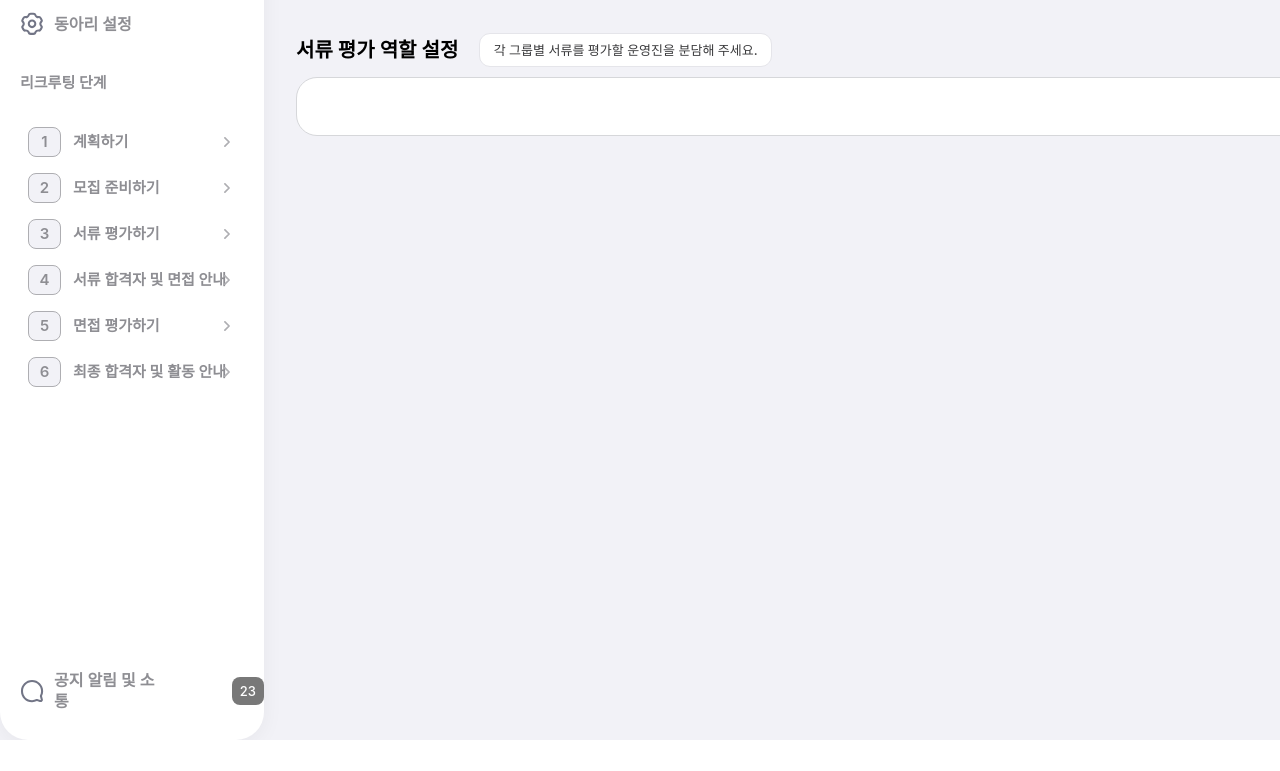
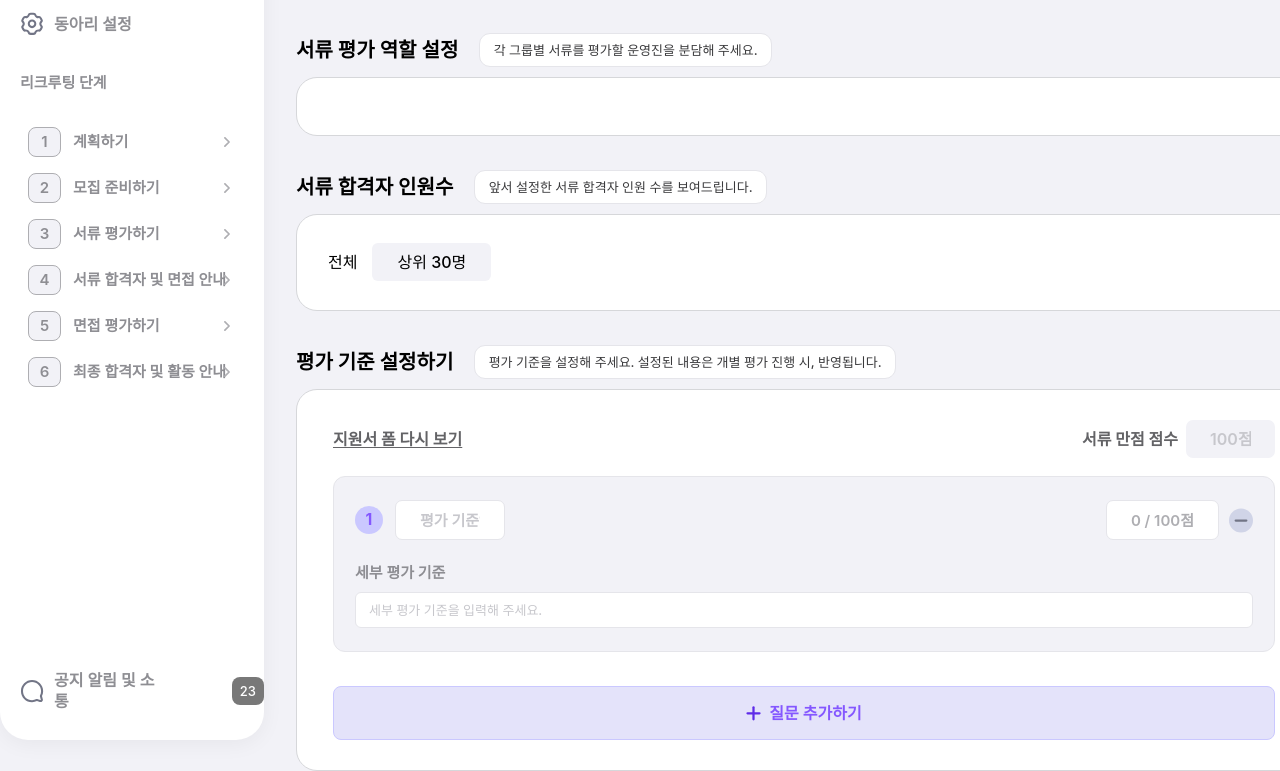
Before and after one commit to Cluting/cluting-frontend, a React (Create React App) app: page /recruting/03_document_evaluation in a window 1280 px wide. Shown: the part 255-1026 px from the top of the page. Before the commit the page ends 995 px from the top, so only its background shows below. Built offline with nearby package versions, Linux system fonts and the light colour scheme; a web font is replaced by a local one.

Commit message:
🎨 style: 서류 평가 준비하기 UI

```diff
--- a/src/components/recruting/_02_prepare/_05/GroupQuestion.tsx
+++ b/src/components/recruting/_02_prepare/_05/GroupQuestion.tsx
@@ -320,7 +320,7 @@ export default function GroupQuestion() {
               className="absolute top-0 left-0 opacity-0 group-hover:opacity-100 "
             />
           </div>
-          질문 추가하기
+          <span className="text-callout">질문 추가하기</span>
         </button>
       </div>
     </form>
--- a/src/components/recruting/_03_document_evaluation/_01/DocumentReviewPrepContainer.tsx
+++ b/src/components/recruting/_03_document_evaluation/_01/DocumentReviewPrepContainer.tsx
@@ -61,17 +61,17 @@ export default function DocumentReviewPrepContainer() {
           </div>
         </div>
 
-        <div className="flex gap-[15px] mt-[10px] h-auto py-[28px] pb-[29px] px-[31px] bg-white-100 border border-[#D6D7DA] rounded-[21px]">
+        <div className="flex gap-[15px] mt-[10px] w-full h-auto py-[28px] pb-[29px] px-[31px] bg-white-100 border border-[#D6D7DA] rounded-[21px]">
           <div className="flex items-center gap-[15px]">
             <p>전체</p>
-            <div className="flex-center w-[80px] h-[38px] rounded-[6px] bg-gray-100 text-[16px] font-medium">
+            <div className="flex-center w-auto h-[38px] px-[20px] py-[9.5px] rounded-[6px] bg-gray-100 text-[16px] font-medium">
               175명
             </div>
           </div>
           {groupsWithAdmins.map((groupItem) => (
             <div key={groupItem.id} className="flex items-center gap-[15px]">
               <p>{groupItem.groupName}</p>
-              <div className="flex-center w-[80px] h-[38px] rounded-[6px] bg-gray-100 text-[16px] font-medium">
+              <div className="flex-center w-auto h-[38px] px-[20px] py-[9.5px] rounded-[6px] bg-gray-100 text-[16px] font-medium">
                 175명
               </div>
             </div>
@@ -85,7 +85,7 @@ export default function DocumentReviewPrepContainer() {
           </div>
         </div>
 
-        <div className="flex mt-[10px] h-auto py-[28px] pb-[29px] px-[31px] bg-white-100 border border-[#D6D7DA] rounded-[21px]">
+        <div className="flex mt-[10px] w-full h-auto py-[28px] pb-[29px] px-[31px] bg-white-100 border border-[#D6D7DA] rounded-[21px]">
           {groupsWithAdmins.map((groupItem) => (
             <div key={groupItem.id} className="mr-4">
               <div className="flex-center w-[286px] h-[46px] mr-[17px] bg-gray-100 border border-gray-300 rounded-[7px] text-callout text-main-100">
@@ -127,6 +127,105 @@ export default function DocumentReviewPrepContainer() {
             </div>
           ))}
         </div>
+
+        {/*서류 합격자 인원수 */}
+        <div className="flex mt-[34px]">
+          <p className="section-title">서류 합격자 인원수</p>
+          <div className="tooltip">
+            앞서 설정한 서류 합격자 인원 수를 보여드립니다.
+          </div>
+        </div>
+
+        <div className="flex gap-[15px] mt-[10px] w-full h-auto py-[28px] pb-[29px] px-[31px] bg-white-100 border border-[#D6D7DA] rounded-[21px]">
+          <div className="flex items-center gap-[15px]">
+            <p>전체</p>
+            <div className="flex-center w-auto h-[38px] px-[25px] py-[9.5px] rounded-[6px] bg-gray-100 text-[16px] font-medium">
+              상위 30명
+            </div>
+          </div>
+          {groupsWithAdmins.map((groupItem) => (
+            <div key={groupItem.id} className="flex items-center gap-[15px]">
+              <p>{groupItem.groupName}</p>
+              <div className="flex-center w-auto h-[38px] px-[25px] py-[9.5px] rounded-[6px] bg-gray-100 text-[16px] font-medium">
+                상위 30명
+              </div>
+            </div>
+          ))}
+        </div>
+
+        {/*평가 기준 설정하기*/}
+        <div className="flex mt-[34px]">
+          <p className="section-title">평가 기준 설정하기</p>
+          <div className="tooltip">
+            평가 기준을 설정해 주세요. 설정된 내용은 개별 평가 진행 시,
+            반영됩니다.
+          </div>
+        </div>
+
+        <div className="flex flex-col mt-[10px] w-full h-auto py-[30px] px-[36px] bg-white-100 border border-[#D6D7DA] rounded-[21px]">
+          <div className="flex items-center justify-between w-full ">
+            <p className="text-gray-800 text-[16px] font-bold underline underline-offset-2">
+              <a href="">지원서 폼 다시 보기</a>
+            </p>
+            <label className="flex-center text-gray-800 text-[16px] font-bold">
+              서류 만점 점수
+              <input
+                type="text"
+                className="flex-center w-[89px] h-[38px] ml-2 px-[24px] py-[10px] rounded-[7px] bg-gray-100 text-callout text-gray-700 outline-none"
+                placeholder="100점"
+              />
+            </label>
+          </div>
+          <div className="w-full h-auto mt-[18px] bg-gray-100 border border-gray-200 px-[21px] py-[23px] rounded-[12px]">
+            <div className="flex justify-between">
+              <div className="flex items-center">
+                <div className="flex-center w-[28px] h-[28px] rounded-full bg-main-400 text-main-100 text-[15.71px] font-bold">
+                  1
+                </div>
+                <input
+                  type="text"
+                  placeholder="평가 기준1"
+                  className="w-[110px] max-w-full h-[40px] ml-3 px-[24px] py-[10px] bg-white-100 border border-gray-200 text-subheadline rounded-[7px] outline-none"
+                />
+              </div>
+              <div className="flex-center">
+                <div className="min-w-[108px] h-[40px] mr-[10px] px-[24px] py-[10px] bg-white-100 border border-gray-200 rounded-[7px] text-subheadline text-gray-500">
+                  0 / 100점
+                </div>
+                <button type="button">
+                  <img src="/assets/ic-minusCircleGray600.svg"></img>
+                </button>
+              </div>
+            </div>
+            <p className="mt-[23px] text-subheadline text-gray-700 text-left">
+              세부 평가 기준
+            </p>
+            <input
+              type="text"
+              placeholder="세부 평가 기준을 입력해 주세요."
+              className="w-full h-[36px] mt-[9px] px-[13px] py-[9px] bg-white-100 border border-gray-200 text-caption1 rounded-[6px] outline-none"
+            />
+          </div>
+
+          <button
+            type="button"
+            className="flex-center w-full h-[54px] mt-[34px] bg-main-300 border border-main-400 rounded-[8px] text-main-100 hover:bg-main-100 hover:text-white-100 group" // group 추가
+          >
+            <div className="relative mr-2">
+              <img
+                alt="질문 추가 버튼"
+                src="/assets/ic-mainColorPlus.svg"
+                className="group-hover:opacity-0 "
+              />
+              <img
+                alt="질문 추가 버튼"
+                src="/assets/ic-whiteColorPlus.svg"
+                className="absolute top-0 left-0 opacity-0 group-hover:opacity-100 "
+              />
+            </div>
+            <span className="text-callout">질문 추가하기</span>
+          </button>
+        </div>
       </div>
     </div>
   );
```
Also changed, not shown: public/assets/ic-minusCircleGray600.svg (added).
